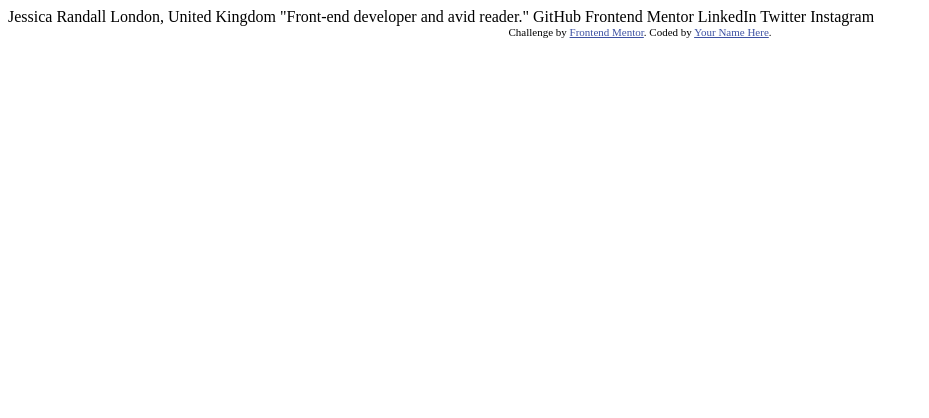
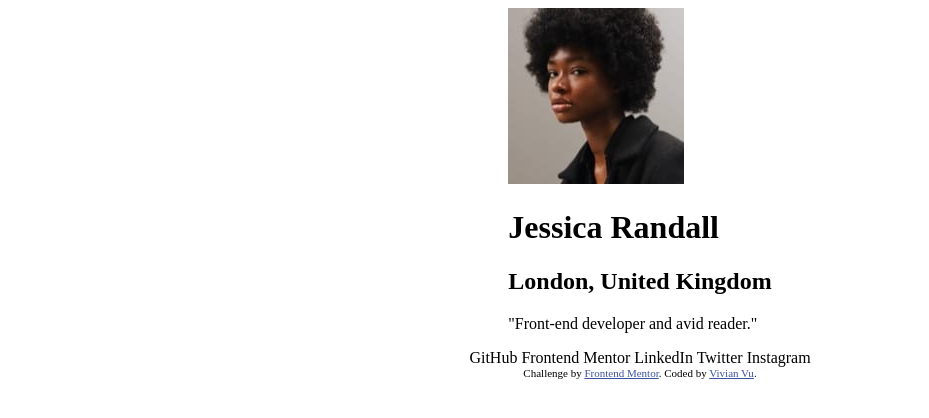
Before and after one commit to viveevu11/social-links-profile, a plain HTML site: page index.html in a window 1280 px wide. Shown: the whole page, without its empty margins (0-929 px from the left). Drawn offline with Linux system fonts and the light colour scheme.

Commit message:
Update html structure

```diff
--- a/index.html
+++ b/index.html
@@ -12,23 +12,32 @@
   <style>
     .attribution { font-size: 0.6875rem; text-align: center; }
     .attribution a { color: hsl(228, 45%, 44%); }
+    body, .profile-card {display: flex; flex-direction: column; justify-content: center; align-items: center;}
   </style>
 </head>
 <body>
-
-  Jessica Randall
-  London, United Kingdom
-  "Front-end developer and avid reader."
-
-  GitHub
-  Frontend Mentor
-  LinkedIn
-  Twitter
-  Instagram
-
+  <main>
+    <div class="profile-card">
+    <div class="profile">
+      <img src="./assets/images/avatar-jessica.jpeg" alt="Portrait of Jessica Randall"/>
+      <div class="details">
+        <h1>Jessica Randall</h1>
+        <h2>London, United Kingdom</h2>
+      </div>
+      <p>"Front-end developer and avid reader."</p>
+    </div>
+    <div class="links">
+      <a>GitHub</a>
+      <a>Frontend Mentor</a>
+      <a>LinkedIn</a>
+      <a>Twitter</a>
+      <a>Instagram</a>
+    </div>
+    </div>
+  </main>
   <footer class="attribution">
     Challenge by <a href="https://www.frontendmentor.io?ref=challenge">Frontend Mentor</a>.
-    Coded by <a href="#">Your Name Here</a>.
+    Coded by <a href="#">Vivian Vu</a>.
   </footer>
 </body>
 </html>
```
